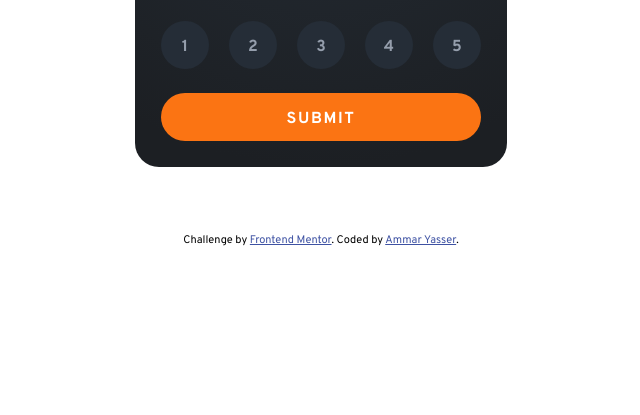
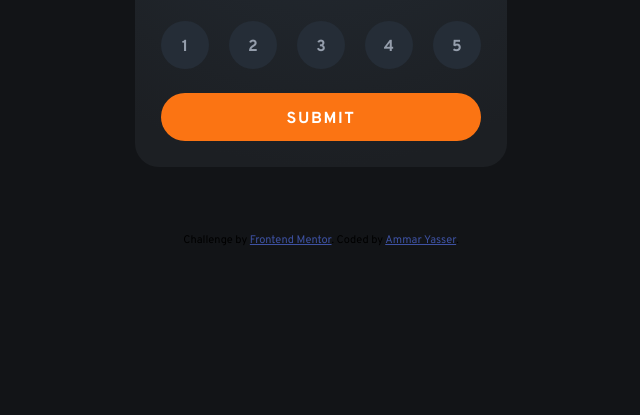
Before and after one commit to ammarBenYasser0/Frontend-Mentor-Challenges-Solutions, a plain HTML site: page index.html in a window 1280 px wide. Shown: the part 385-800 px from the top of the page, without its empty margins (319-959 px from the left). Drawn offline with Linux system fonts and the light colour scheme.

Commit message:
Update style.css

```diff
--- a/style.css
+++ b/style.css
@@ -18,7 +18,7 @@ body{
     flex-direction: column;
     align-items: center;
     justify-content: center;
-    /* background-color: var(--Very-dark-blue); */
+    background-color: var(--Very-dark-blue);
 }
 
 .container{
```
